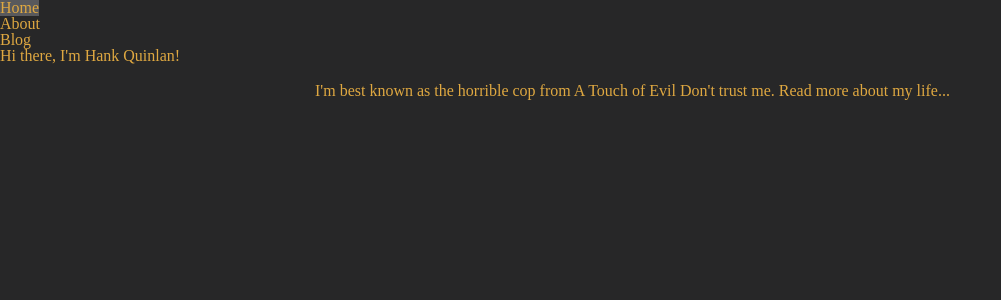
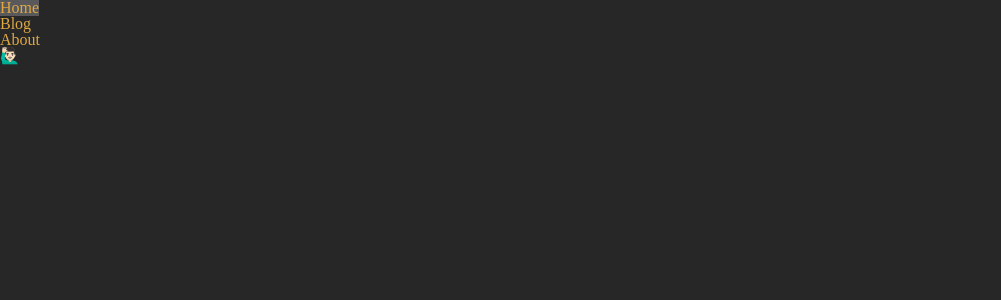
Before and after one commit to ToniWonKanobi/leica.land, a Jekyll site: the page built from index.html, in a window 1280 px wide. Shown: the top 300 px of the page, without its empty margins (0-1001 px from the left). Built offline with Jekyll 4.4.1, drawn with Linux system fonts in a browser that asks for light colours; some web fonts are replaced.

Commit message:
Fixing Index to remove tutorial placeholder text and replace it with my own

```diff
--- a/_layouts/default.html
+++ b/_layouts/default.html
@@ -8,8 +8,8 @@
       <nav>
           <ul>
               <li><a href="/">Home</a></li>
+              <li><a href="/blog">Blog</a></li>
               <li><a href="/about">About</a></li>
-              <li><a href="/blog">Blog</a></li>
           </ul>
       </nav>
       <div class="container">
--- a/_layouts/post.html
+++ b/_layouts/post.html
@@ -1,7 +1,7 @@
 ---
 layout: default
 ---
-<h1>{{ page.title }}</h1>
+<h2>{{ page.title }}</h2>
 <p class="meta">{{ page.date | date_to_string }}</p>
 
 <div class="post">
--- a/blog/index.html
+++ b/blog/index.html
@@ -1,10 +1,9 @@
 ---
 layout: default
-title: Hank Quinlan's Blog
+title: LeicaLand
 ---
 	<h1>{{ page.title }}</h1>
 	<ul class="posts">
-
 	  {% for post in site.posts %}
 	    <li><span>{{ post.date | date_to_string }}</span> » <a href="{{ post.url }}" title="{{ post.title }}">{{ post.title }}</a></li>
 	  {% endfor %}
--- a/index.html
+++ b/index.html
@@ -1,8 +1,7 @@
 ---
 layout: default
-title: Hank Quinlan, Horrible Cop
+title: LeicaLand
 ---
 <div class="blurb">
-    <h1>Hi there, I'm Hank Quinlan!</h1>
-    <p>I'm best known as the horrible cop from <em>A Touch of Evil</em> Don't trust me. <a href="/about">Read more about my life...</a></p>
+    <h1>🙋🏻‍♂️</h1>
 </div><!-- /.blurb -->
```
Also changed, not shown: _posts/2018-08-07-first-post-ever.md (deleted, +0 -7 lines), _posts/2018-08-07-tetons.md (added, +7 -0 lines), blog/atom.xml (+8 -8 lines), 3 other files.
